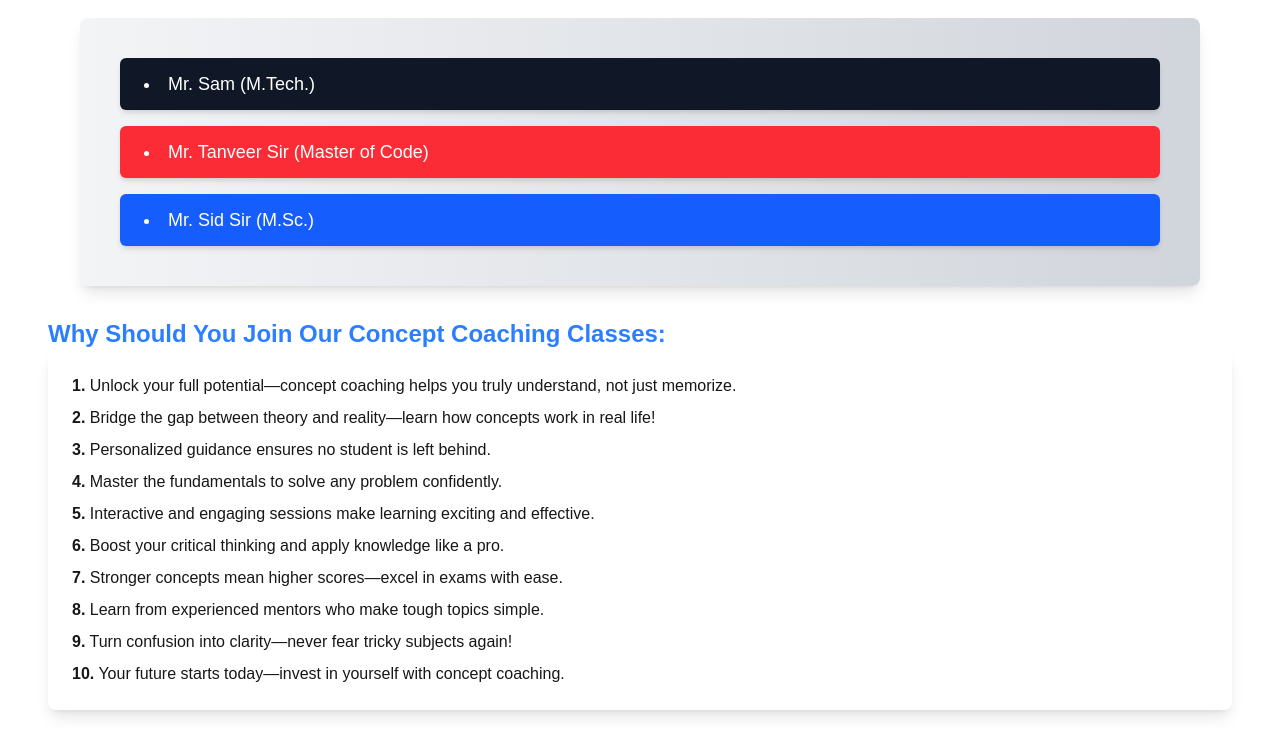
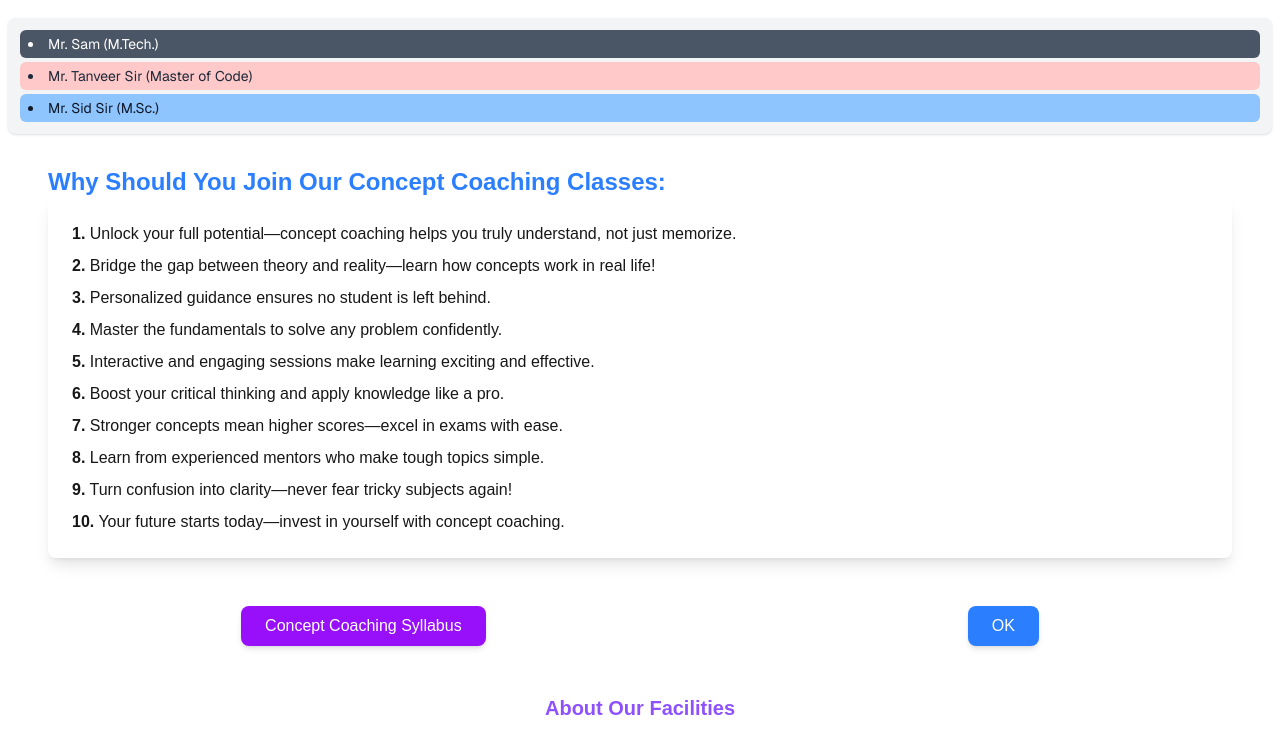
Before and after one commit to MrSidSir/conceptcoachingboucher, a Next.js app: page / in a window 1280 px wide. Shown: the part 560-1316 px from the top of the page. Built offline with nearby package versions, Linux system fonts and the light colour scheme.

Commit message:
changed layout format

```diff
--- a/app/page.tsx
+++ b/app/page.tsx
@@ -1,7 +1,6 @@
 "use client";
 import { useRouter } from "next/navigation";
 import Image from "next/image";
-import irshad from "../public/PHOTO IRSHAD.jpg";
 import Button from "@/components/button1";
 import Header from "@/components/Header";
 
@@ -40,15 +39,15 @@ export default function Home() {
         </button>
       </div>
 
-      <div className="bg-gradient-to-r from-gray-100 to-gray-300 p-10 rounded-lg shadow-lg mx-20">
-        <ul className="list-disc list-inside text-lg space-y-4">
-          <li className="bg-gray-900 text-white font-medium py-3 px-6 rounded-md shadow-md hover:shadow-lg transition duration-300">
+      <div className="bg-gray-100 p-3 rounded-lg shadow-sm mx-2">
+        <ul className="list-disc list-inside text-sm font-sans space-y-1">
+          <li className="bg-gray-600 text-white font-normal py-1 px-2 rounded-md hover:shadow-md transition-transform duration-200 hover:scale-102">
             Mr. Sam (M.Tech.)
           </li>
-          <li className="bg-red-500 text-white font-medium py-3 px-6 rounded-md shadow-md hover:shadow-lg transition duration-300">
+          <li className="bg-red-200 text-gray-800 font-normal py-1 px-2 rounded-md hover:shadow-md transition-transform duration-200 hover:scale-102">
             Mr. Tanveer Sir (Master of Code)
           </li>
-          <li className="bg-blue-600 text-white font-medium py-3 px-6 rounded-md shadow-md hover:shadow-lg transition duration-300">
+          <li className="bg-blue-300 text-gray-900 font-normal py-1 px-2 rounded-md hover:shadow-md transition-transform duration-200 hover:scale-102">
             Mr. Sid Sir (M.Sc.)
           </li>
         </ul>
@@ -103,11 +102,15 @@ export default function Home() {
       </div>
 
       <div className="flex justify-around items-center my-12">
-        <button className="bg-purple-600 text-white font-medium py-2 px-6 rounded-lg shadow-md hover:shadow-lg transform transition duration-300 hover:scale-110">
-          <search>Concept Coaching Syllabus</search>
+        <button
+          className="bg-purple-600 text-white font-medium py-2 px-6 rounded-lg shadow-md hover:shadow-lg transform transition duration-300 hover:scale-110"
+          type="button"
+          onClick={() => router.push("/thankyou")}
+        >
+          Concept Coaching Syllabus
         </button>
         <button className="bg-blue-500 text-white font-medium py-2 px-6 rounded-lg shadow-md hover:shadow-lg transform transition duration-300 hover:scale-110">
-          <search>OK</search>
+          OK
         </button>
       </div>
 
--- /dev/null
+++ b/app/thankyou/page.tsx
@@ -0,0 +1,8 @@
+import React from "react";
+
+type Props = {};
+
+const Page = (props: Props) => {
+  return <div>page</div>;
+};
+export default Page;
```
